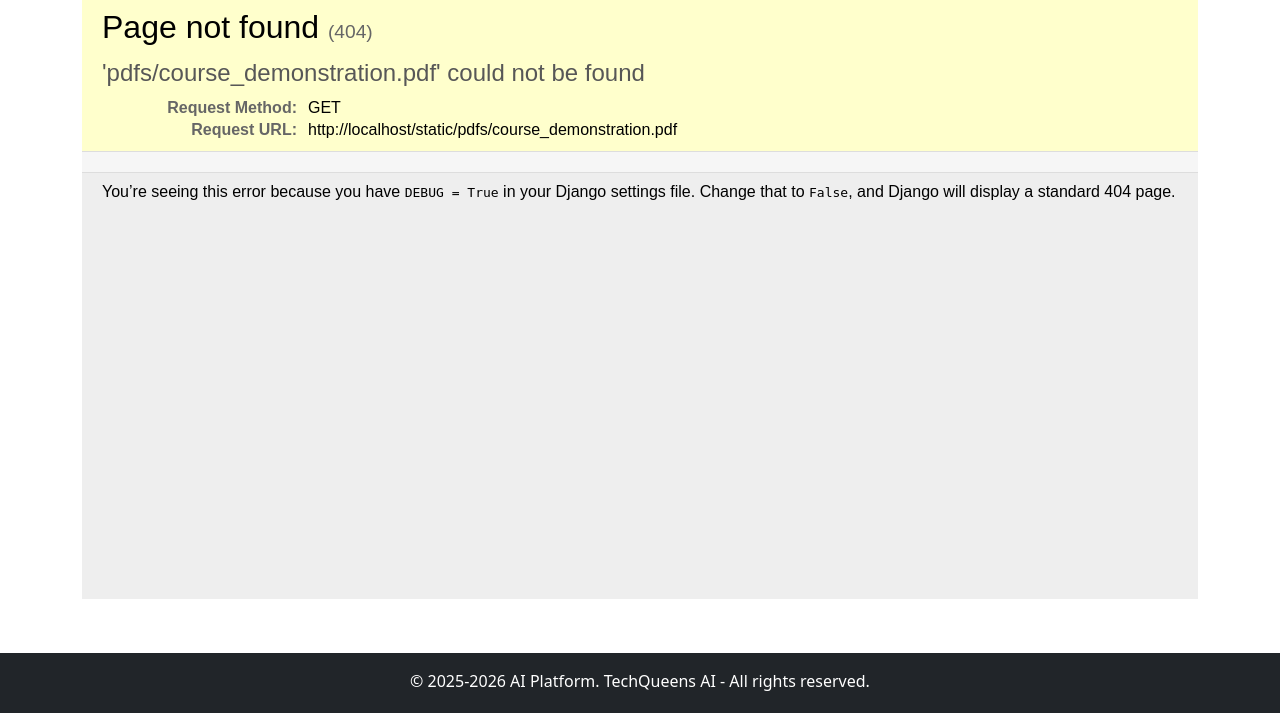
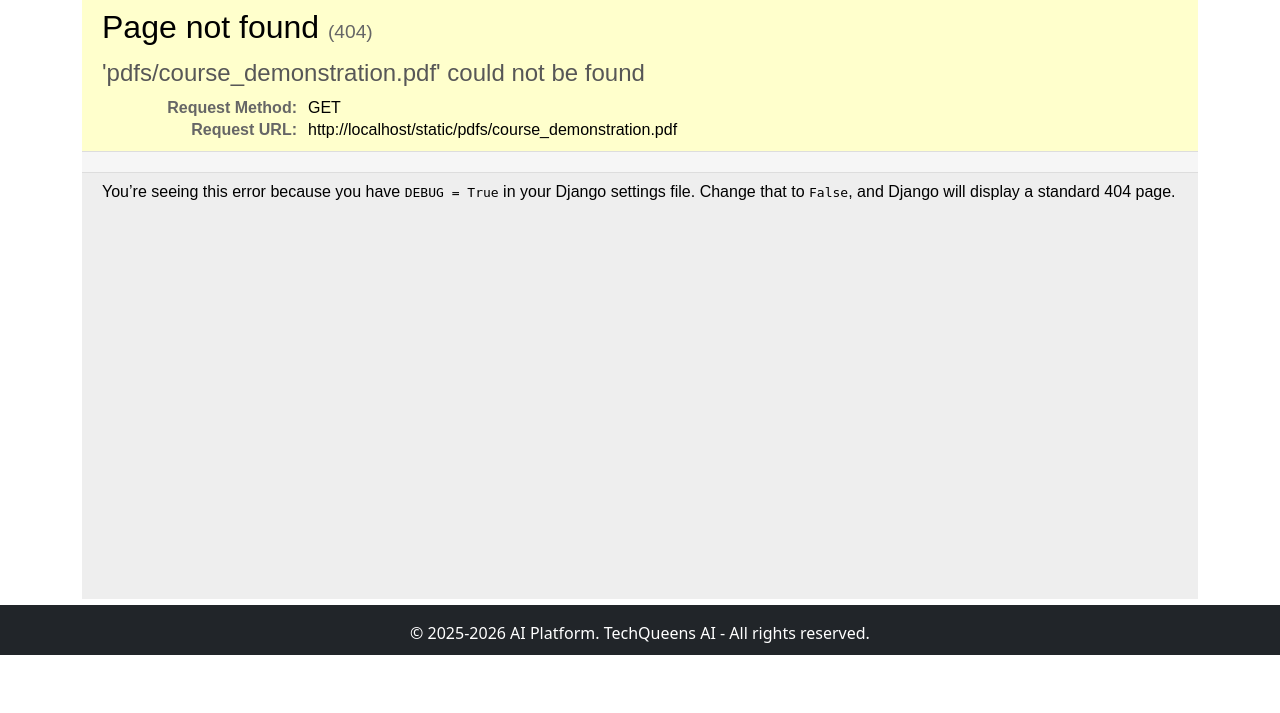
Before and after one commit to HananeINHID/Projet_ML_Ai_platforme, a Django app: page /XGBoost_atelier/ in a window 1280 px wide. Shown: the part 477-1190 px from the top of the page. After the commit the page ends 1132 px from the top, so only its background shows below. Run offline with Django 5.2, Linux system fonts and the light colour scheme.

Commit message:
Fixer le footer

```diff
--- a/my_aiplatform/algoAI/templates/includes/footer.html
+++ b/my_aiplatform/algoAI/templates/includes/footer.html
@@ -1,15 +1,22 @@
     <!-- Bootstrap JS CDN -->
-    <footer class="bg-dark text-white text-center mt-5 py-3">
+    <footer class="footer bg-dark text-white text-center py-3">
         <p>&copy; 2025-2026 AI Platform. TechQueens AI - All rights reserved.</p>
     </footer>
+
     <script src="https://cdn.jsdelivr.net/npm/bootstrap@5.3.0/dist/js/bootstrap.bundle.min.js"></script>
+
+    <style>
+        body {
+            min-height: 100vh;
+            display: flex;
+            flex-direction: column;
+        }
+
+        .footer {
+            margin-top: auto;
+            height: 50px;
+        }
+
+    </style>
 </body>
-<style>
-    footer {
-        position: relative;
-        bottom: 0;
-        width: 100%;
-        height: 60px;
-    }
-</style>
 </html>
```
